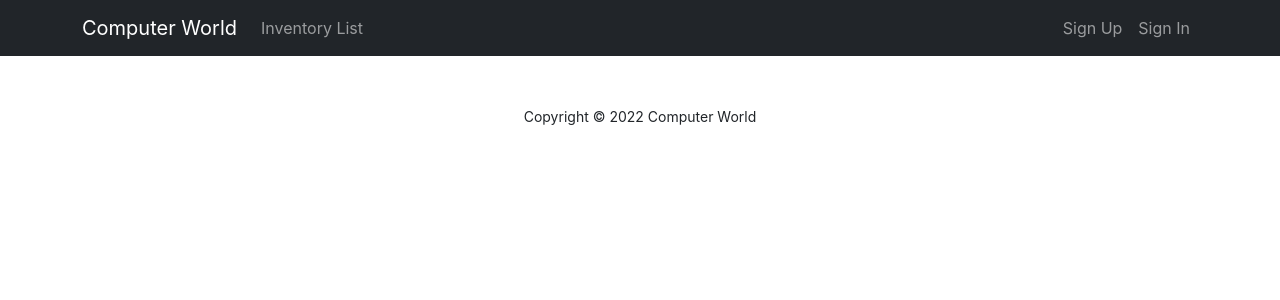
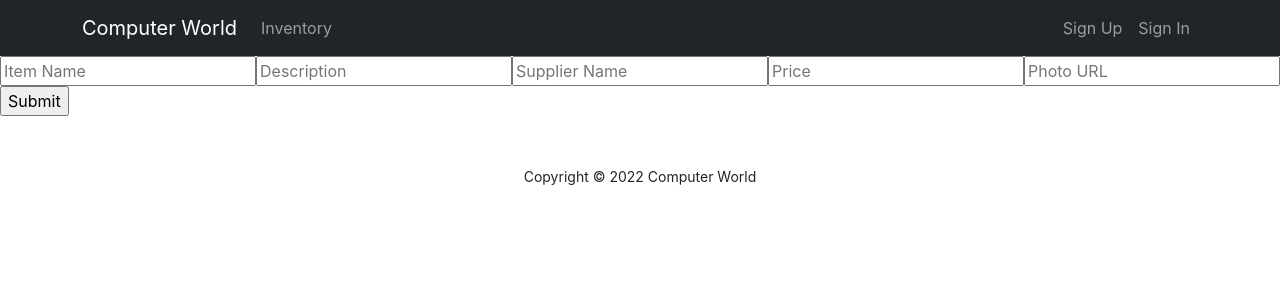
Before and after one commit to rumanak21/Computer-World-Full-Website, a React (Create React App) app: page /addnewitem in a window 1280 px wide. Shown: the top 300 px of the page. Built offline with nearby package versions, Linux system fonts and the light colour scheme.

Commit message:
Add new Item added

```diff
--- a/package.json
+++ b/package.json
@@ -10,6 +10,7 @@
     "react": "^18.1.0",
     "react-bootstrap": "^2.3.1",
     "react-dom": "^18.1.0",
+    "react-hook-form": "^7.30.0",
     "react-router-dom": "^6.3.0",
     "react-scripts": "5.0.1",
     "web-vitals": "^2.1.4"
--- a/src/App.js
+++ b/src/App.js
@@ -1,9 +1,11 @@
 
 import { Route, Routes } from 'react-router-dom';
 import './App.css';
+import AddNewItem from './components/AddNewItem/AddNewItem';
 import Footer from './components/Footer/Footer';
 import Header from './components/Header/Header';
 import Home from './components/Home/Home';
+import InventoryList from './components/InventoryList/InventoryList';
 import ManageItem from './components/ManageItem/ManageItem';
 
 
@@ -14,7 +16,9 @@
     <Routes>
       <Route path='/' element= {<Home></Home>} ></Route>
       <Route path='/home' element= {<Home></Home>} ></Route>
+      <Route path='/inventory' element= {<InventoryList></InventoryList> } ></Route>
       <Route path='/manageitem/:itemId' element= {<ManageItem></ManageItem>} ></Route>
+      <Route path='/addnewitem' element= {<AddNewItem></AddNewItem>} ></Route>
     </Routes>
 
 
--- /dev/null
+++ b/src/components/AddNewItem/AddNewItem.js
@@ -0,0 +1,19 @@
+import React from 'react';
+import { useForm } from "react-hook-form";
+
+const AddNewItem = () => {
+    const { register, handleSubmit } = useForm();
+    const onSubmit = data => console.log(data);
+    return (
+        <form onSubmit={handleSubmit(onSubmit)}>
+            <input placeholder='Item Name' {...register("name", { required: true, maxLength: 20 })} />
+            <input placeholder='Description' {...register("description")} />
+            <input placeholder='Supplier Name' type="text" {...register("supplier")} />
+            <input placeholder='Price' type="text" {...register("price")} />
+            <input placeholder='Photo URL' type="text" {...register("url")} />
+            <input type="submit" />
+        </form>
+    );
+};
+
+export default AddNewItem;
--- a/src/components/Header/Header.js
+++ b/src/components/Header/Header.js
@@ -1,5 +1,5 @@
 import React from 'react';
-import { Container, Nav, Navbar, NavDropdown } from 'react-bootstrap';
+import { Container, Nav, Navbar } from 'react-bootstrap';
 import { Link } from 'react-router-dom';
 
 const Header = () => {
@@ -11,7 +11,7 @@
                     <Navbar.Toggle aria-controls="responsive-navbar-nav" />
                     <Navbar.Collapse id="responsive-navbar-nav">
                         <Nav className="me-auto">
-                            <Nav.Link as={Link} to="#inventory-list">Inventory List</Nav.Link>
+                            <Nav.Link as={Link} to="/inventory">Inventory</Nav.Link>
 
 
                         </Nav>
--- a/src/components/Home/Home.js
+++ b/src/components/Home/Home.js
@@ -1,4 +1,5 @@
 import React from 'react';
+import { Button } from 'react-bootstrap';
 import HomeInventory from '../HomeInventory/HomeInventory';
 import Banner from './../Header/Banner/Banner'
 
@@ -7,6 +8,7 @@
         <div>
             <Banner></Banner>
             <HomeInventory></HomeInventory>
+
         </div>
     );
 };
--- a/src/components/HomeInventory/HomeInventory.js
+++ b/src/components/HomeInventory/HomeInventory.js
@@ -2,10 +2,11 @@
 import { Button, Card, Container } from 'react-bootstrap';
 import { useNavigate } from 'react-router-dom';
 import useAllProducts from '../../hooks/useAllProducts/useAllProducts';
+import Manage_Inventories from '../Manage_Inventories/Manage_Inventories';
 
 const HomeInventory = (props) => {
     const [products] = useAllProducts();
-    const productSlice = products.slice(0,6)
+    const productSlice = products.slice(0, 6)
     const navigate = useNavigate()
     const nevigateToManageItem = (id) => {
         navigate(`/manageitem/${id}`)
@@ -13,15 +14,15 @@
 
     return (
         <div>
-                <h2 className='text-center mt-5 fs-1 text-success' >Some Inventory Item</h2>
+            <h2 className='text-center mt-5 fs-1 text-success' >Inventory Items</h2>
             <div className=' container-fluid row row-cols-1 row-cols-lg-3 row-cols-md-2 g-4 m-5'  >
 
                 {
-              productSlice.map(product => <div key = {product._id} >
+                    productSlice.map(product => <div key={product._id} >
                         <Container>
                             <div className=' ' >
                                 <Card style={{ width: '18rem' }}>
-                      <Card.Img variant="top" src= {product.picture} />
+                                    <Card.Img variant="top" src={product.picture} />
                                     <Card.Body>
                                         <Card.Title>{product.name}</Card.Title>
                                         <Card.Text>
@@ -31,14 +32,16 @@
                                         </Card.Text>
                                         <Card.Text> Price: {product.price} TK
                                         </Card.Text>
-                          <Button onClick={()=>nevigateToManageItem(product._id)} variant="primary">Manage Item</Button>
+                                        <Button onClick={() => nevigateToManageItem(product._id)} variant="primary">Manage Item</Button>
                                     </Card.Body>
                                 </Card>
                             </div>
                         </Container>
+
                     </div>)
                 }
             </div>
+            <Manage_Inventories></Manage_Inventories>
         </div>
     );
 };
--- a/src/components/InventoryList/InventoryList.js
+++ b/src/components/InventoryList/InventoryList.js
@@ -6,11 +6,19 @@
     const [products] = useAllProducts();
     return (
         <div className='container' >
+            <div className='m-5'>
+            <Button variant="primary">Add New Item</Button>
+            </div>
             {
-                products.map(product => <div>
-                    <Card style={{ width: '18rem' }}>
+                products.map(product => <div className='row row-cols-lg-2 row-cols-sm-1 m-4'>
+
+                    <div>
+                    <Card style={{ width: '25rem' }}>
                         <Card.Img variant="top" src= {product.picture} />
-                        <Card.Body>
+                    </Card>
+                    </div>
+                    <div>
+                    <Card.Body>
                             <Card.Title>{product.name}</Card.Title>
                             <Card.Text>
                             {product.shortDescription}
@@ -21,9 +29,10 @@
                             <Card.Text> Price:
                             {product.price} TK
                             </Card.Text>
-                            <Button variant="primary">Go somewhere</Button>
+                            <Button variant="primary">Delete Item</Button>
                         </Card.Body>
-                    </Card>
+                    </div>
+
                 </div>)
             }
         </div>
--- a/src/components/ManageItem/ManageItem.js
+++ b/src/components/ManageItem/ManageItem.js
@@ -2,6 +2,7 @@
 import { Button, Card } from 'react-bootstrap';
 import { useParams } from 'react-router-dom';
 import useItemDetails from '../../hooks/useItemDetails/useItemDetails';
+import Manage_Inventories from '../Manage_Inventories/Manage_Inventories';
 
 const ManageItem = () => {
     const [quantity, setQuantity] = useState(50)
@@ -10,20 +11,21 @@
 
 
     const handleDelivered = () => {
-        const allAroducts = quantity-1
+        const allAroducts = quantity - 1
         setQuantity(allAroducts)
     }
-    const inputRef  = useRef();
+    const inputRef = useRef();
 
     const addQuantity = () => {
         const stringNumber = inputRef.current.value;
         const number = parseInt(stringNumber)
-        setQuantity(number+quantity)
+        setQuantity(number + quantity)
 
         inputRef.current.value = ""
     }
 
     return (
+        <div>
             <div className='container d-flex flex-row m-5 justify-content-center' >
                 <div>
                     <Card style={{ width: '25rem' }}>
@@ -46,10 +48,13 @@
 
                     </Card.Body>
                     <Button onClick={handleDelivered} className='mb-2' variant="primary">Delivered</Button> <br />
-                <input type="text" ref={inputRef} name=""  placeholder='Add Quantity' />
+                    <input type="text" ref={inputRef} name="" placeholder='Add Quantity' />
                     <Button onClick={addQuantity} className='mb-2' type='submit' variant="success">Add</Button>
                 </div>
 
+            </div>
+
+            <Manage_Inventories></Manage_Inventories>
         </div>
     );
 };
--- /dev/null
+++ b/src/components/Manage_Inventories/Manage_Inventories.js
@@ -0,0 +1,17 @@
+import React from 'react';
+import { Button } from 'react-bootstrap';
+import { useNavigate } from 'react-router-dom';
+
+const Manage_Inventories = () => {
+    const navigate = useNavigate()
+    const manageInventories = () => {
+        navigate('/inventory')
+    }
+    return (
+        <div className='d-flex justify-content-center w-100'>
+            <Button onClick={manageInventories} className="btn btn-secondary btn-lg" variant="primary">Manage Inventories</Button>
+        </div>
+    );
+};
+
+export default Manage_Inventories;
```
Also changed, not shown: 1 other file (tests, documents, lock files or other folders). Lines whose indentation alone changed are shown as unchanged.
